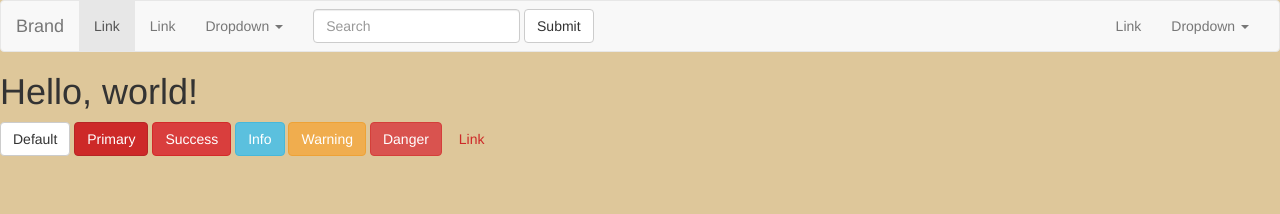
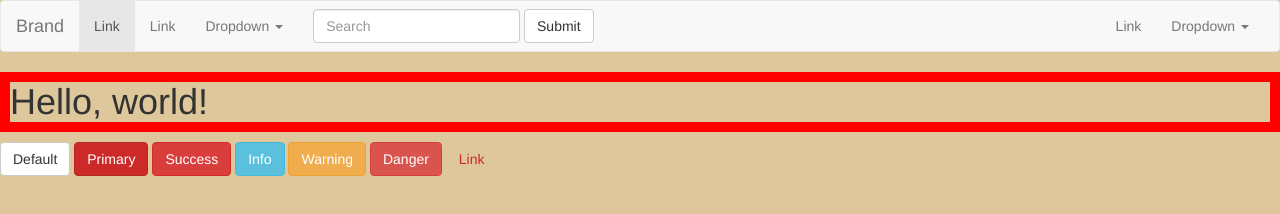
Before and after one commit to jacobfrank96/BabysitterDirectory, a plain HTML site: page index.html in a window 1280 px wide. Drawn offline with nearby package versions, Linux system fonts and the light colour scheme.

Commit message:
added a border

```diff
--- /dev/null
+++ b/custom/custom.css
@@ -0,0 +1,5 @@
+/*custom css goes here*/
+
+h1{
+  border: 10px solid red;
+}
--- a/index.html
+++ b/index.html
@@ -9,6 +9,7 @@
 
     <!-- Bootstrap -->
     <link href="css/bootstrap.min.css" rel="stylesheet">
+    <link href="custom/custom.css" rel="stylesheet">
 
     <!-- HTML5 shim and Respond.js for IE8 support of HTML5 elements and media queries -->
     <!-- WARNING: Respond.js doesn't work if you view the page via file:// -->
```
